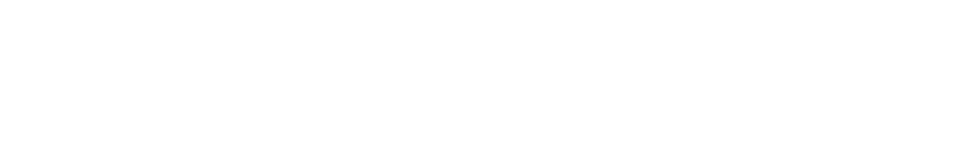
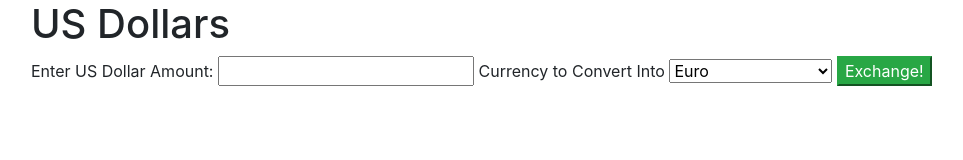
Before and after one commit to tawneeh/currency-exchanger, a website built with webpack: page src/index.html in a window 1280 px wide. Shown: the whole page, without its empty margins (54-1017 px from the left). Built offline with nearby package versions, Linux system fonts and the light colour scheme.

Commit message:
add form input and dropdown menu

```diff
--- a/src/index.html
+++ b/src/index.html
@@ -4,7 +4,24 @@
   <title>Currency Exchanger</title>
 </head>
 <body>
+  <div class="container">
+    <h1>US Dollars</h1>
+    <label for="dollars">Enter US Dollar Amount:</label>
+    <input id="dollars" type="number">
 
+    <label for="currency">Currency to Convert Into</label>
+    <select name="currency" id="currency">
+    <option value="EUR">Euro</option>
+    <option value="GBP">UK Pound</option>
+    <option value="JPY">Japanese Yen</option>
+    <option value="PHP">Philippine Peso</option>
+    <option value="KRW">South Korean Won</option>
+    </select>
+
+    <button class="btn-success" id="exchange">Exchange!</button>
+    <div class="show-exchange"></div>
+    <div class="show-errors"></div>
+  </div>
   <script type="text/javascript" src="bundle.js"></script>
 </body>
 </html>
```
